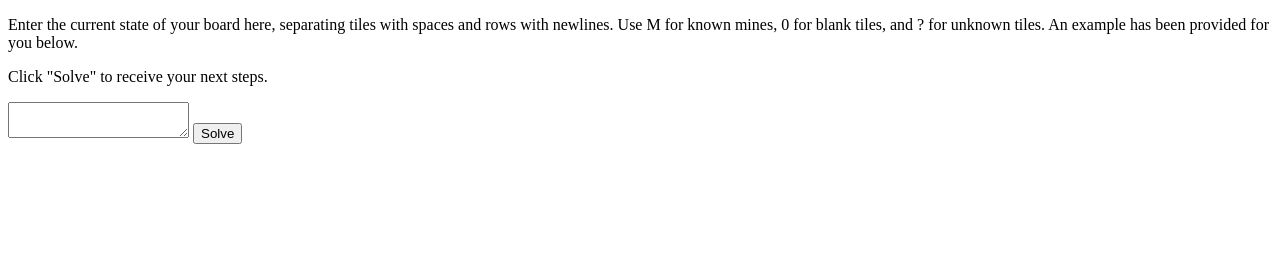
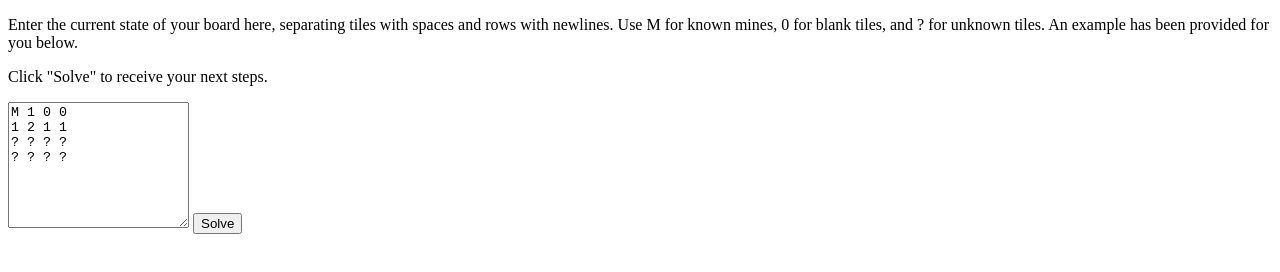
Before and after one commit to Corvimantic/minesolver, a website: page index.html in a window 1280 px wide. Drawn offline with Linux system fonts and the light colour scheme.

Commit message:
Add example input

```diff
--- a/index.html
+++ b/index.html
@@ -13,7 +13,12 @@
   <p>
     Click "Solve" to receive your next steps.
   </p>
-  <textarea id="field"></textarea>
+  <textarea id="field" rows="8">
+M 1 0 0
+1 2 1 1
+? ? ? ?
+? ? ? ?
+  </textarea>
   <button id="solve">Solve</button>
   <div id="solution"></div>
 </body>
```
